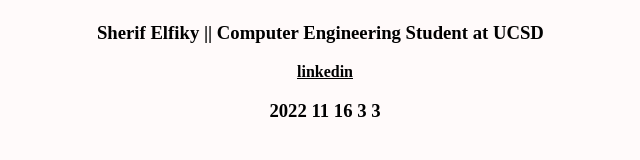
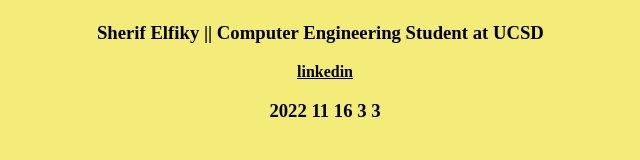
Before and after one commit to sherifelfiky/website, a plain HTML site: page index.html in a window 1280 px wide. Shown: the whole page, without its empty margins (315-955 px from the left). Drawn offline with Linux system fonts and the light colour scheme.

Commit message:
Update styles.css

```diff
--- a/styles.css
+++ b/styles.css
@@ -1,5 +1,5 @@
 body {
-  background-color: snow;
+  background-color: #f3ec78;
 }
 
 a {
```
